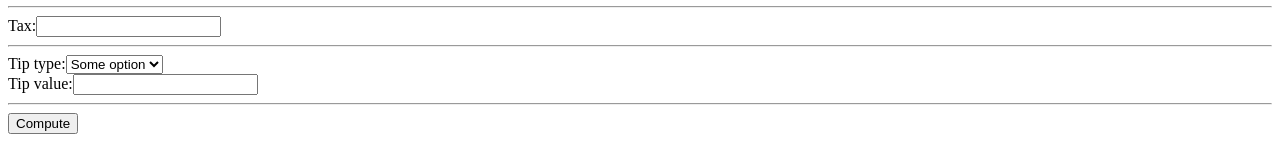
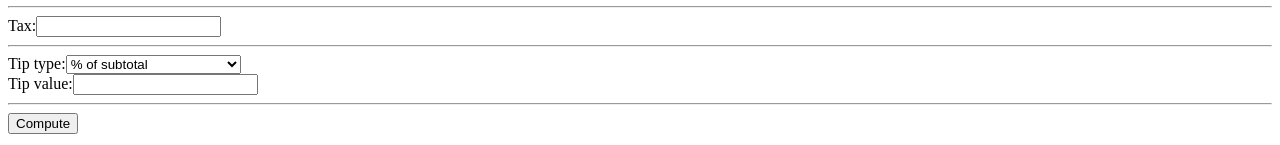
Before and after one commit to doubleaykay/divvi, a React (Create React App) app: page / in a window 1280 px wide. Shown: the part 190-335 px from the top of the page. Built offline with nearby package versions, Linux system fonts and the light colour scheme.

Commit message:
add divvi select options for testing

```diff
--- a/src/App.tsx
+++ b/src/App.tsx
@@ -37,8 +37,8 @@ function App() {
         {/* multiple people */}
         <hr />
         People go here...
-        {t.map( (i) => (
-          <PersonComponent index = {i} />
+        {t.map((i) => (
+          <PersonComponent index={i} />
         ))}
         <button type="button">Add person</button>
 
@@ -51,13 +51,15 @@ function App() {
         <hr />
         Tip type:
         <select name="tipType">
-          <option value="someOption">Some option</option>
-          <option value="otherOption">Other option</option>
+          <option value="PreTaxPct">% of subtotal</option>
+          <option value="PostTaxPct">% of subtotal (after tax)</option>
+          <option value="TipDollars">Flat tip amount</option>
+          <option value="TotalDollars">Desired total, including tip</option>
         </select>
         {/* tip value */}
         <br />
         Tip value:
-        <input name="tipValue"/>
+        <input name="tipValue" />
 
         {/* compute button */}
         <hr />
```
